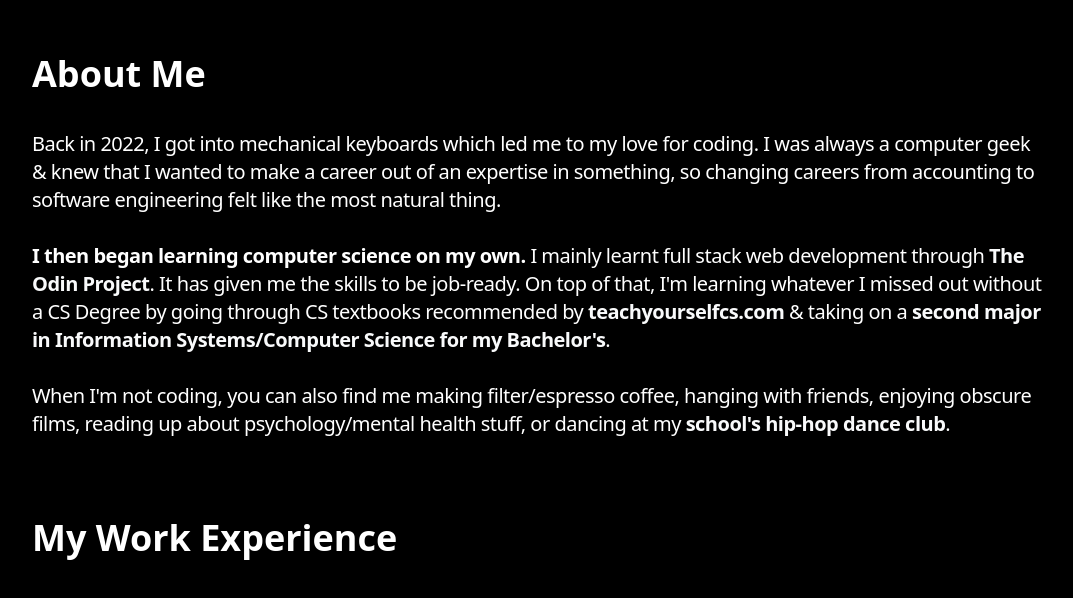
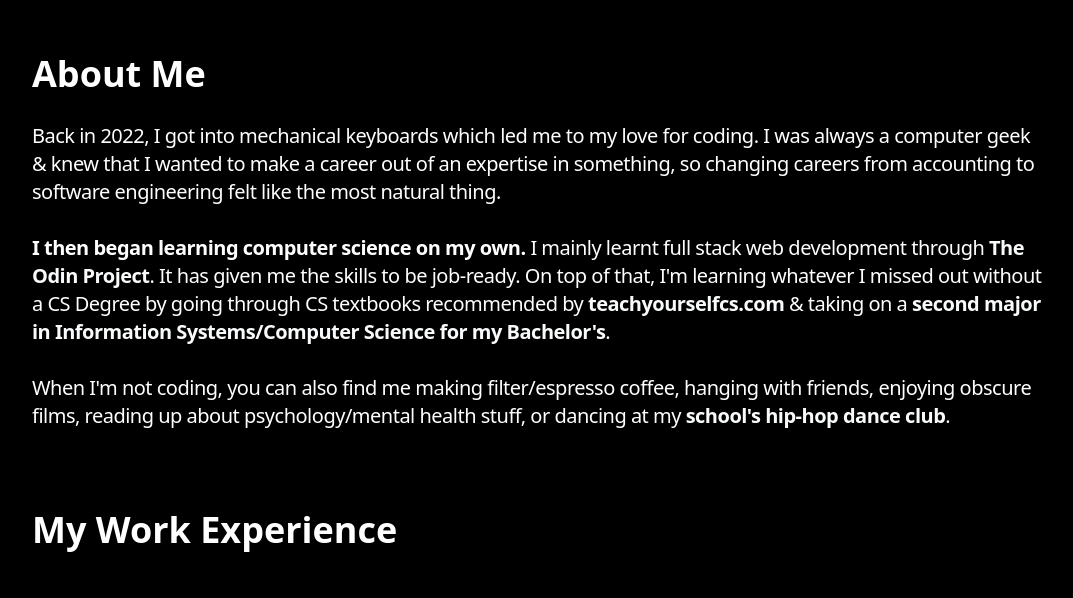
Before and after one commit to safarinexus/edgar-teong, a React (Vite) app: page / in a window 1280 px wide. Shown: the part 1679-2277 px from the top of the page, without its empty margins (100-1173 px from the left). Built offline with nearby package versions, Linux system fonts and the light colour scheme.

Commit message:
'about' margin tweaks

```diff
--- a/src/components/About.tsx
+++ b/src/components/About.tsx
@@ -170,7 +170,7 @@ const About = () => {
             </div>
             <div id="about-text-container" className="w-full px-5 sm:px-24 font-light text-base">
                 <h1 className="font-bold text-2xl sm:text-4xl">About Me</h1>
-                <p id="about-body" className="mt-9 tracking-tight leading-relaxed font-light text-base lg:text-xl">
+                <p id="about-body" className="mt-7 tracking-tight leading-relaxed font-light text-base lg:text-xl">
                 Back in 2022, I got into mechanical keyboards which led me to my love for coding.
                 I was always a computer geek & knew that I wanted to make a career out of an expertise in something, so changing careers from accounting to software engineering felt like the most natural thing.
                 <br /><br />
```
